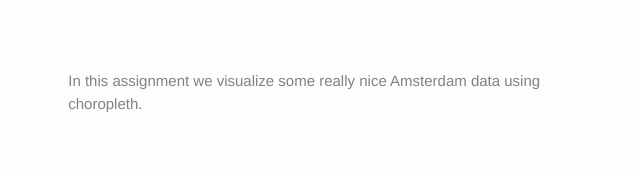
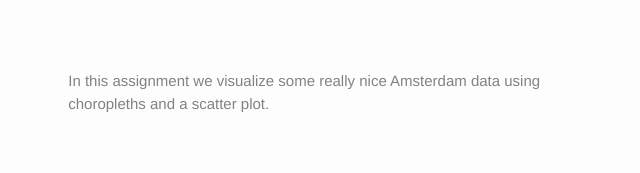
Before and after one commit to reditya132/DataVisualization, a plain HTML site: page site/about.html in a window 1280 px wide. Shown: the part 209-382 px from the top of the page, 640-1280 px from the left. Drawn offline with nearby package versions, Linux system fonts and the light colour scheme.

Commit message:
Text changes

```diff
--- a/site/footer.html
+++ b/site/footer.html
@@ -22,20 +22,11 @@
 
               </li>
 
-
-          <!--
-          <li>
-            <a href="https://twitter.com/jekyllrb"><span class="icon icon--twitter"><svg viewBox="0 0 16 16"><path fill="#828282" d="M15.969,3.058c-0.586,0.26-1.217,0.436-1.878,0.515c0.675-0.405,1.194-1.045,1.438-1.809c-0.632,0.375-1.332,0.647-2.076,0.793c-0.596-0.636-1.446-1.033-2.387-1.033c-1.806,0-3.27,1.464-3.27,3.27 c0,0.256,0.029,0.506,0.085,0.745C5.163,5.404,2.753,4.102,1.14,2.124C0.859,2.607,0.698,3.168,0.698,3.767 c0,1.134,0.577,2.135,1.455,2.722C1.616,6.472,1.112,6.325,0.671,6.08c0,0.014,0,0.027,0,0.041c0,1.584,1.127,2.906,2.623,3.206 C3.02,9.402,2.731,9.442,2.433,9.442c-0.211,0-0.416-0.021-0.615-0.059c0.416,1.299,1.624,2.245,3.055,2.271 c-1.119,0.877-2.529,1.4-4.061,1.4c-0.264,0-0.524-0.015-0.78-0.046c1.447,0.928,3.166,1.469,5.013,1.469 c6.015,0,9.304-4.983,9.304-9.304c0-0.142-0.003-0.283-0.009-0.423C14.976,4.29,15.531,3.714,15.969,3.058z"/></svg>
-</span><span class="username">jekyllrb</span></a>
-
-          </li>
-        -->
-
             </ul>
           </div>
 
           <div class="footer-col footer-col-3">
-            <p>In this assignment we visualize some really nice Amsterdam data using choropleth.</p>
+            <p>In this assignment we visualize some really nice Amsterdam data using choropleths and a scatter plot.</p>
           </div>
         </div>
 
```
